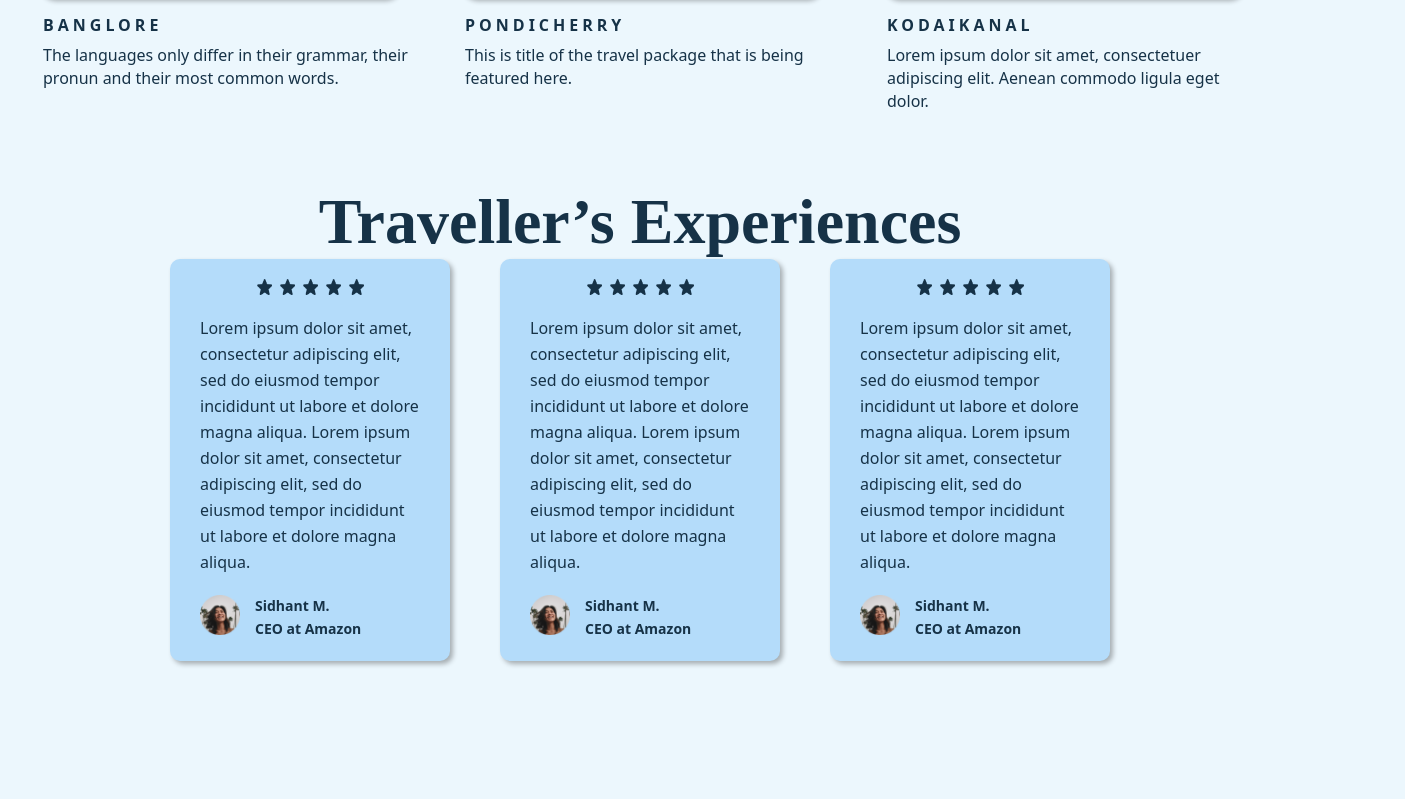
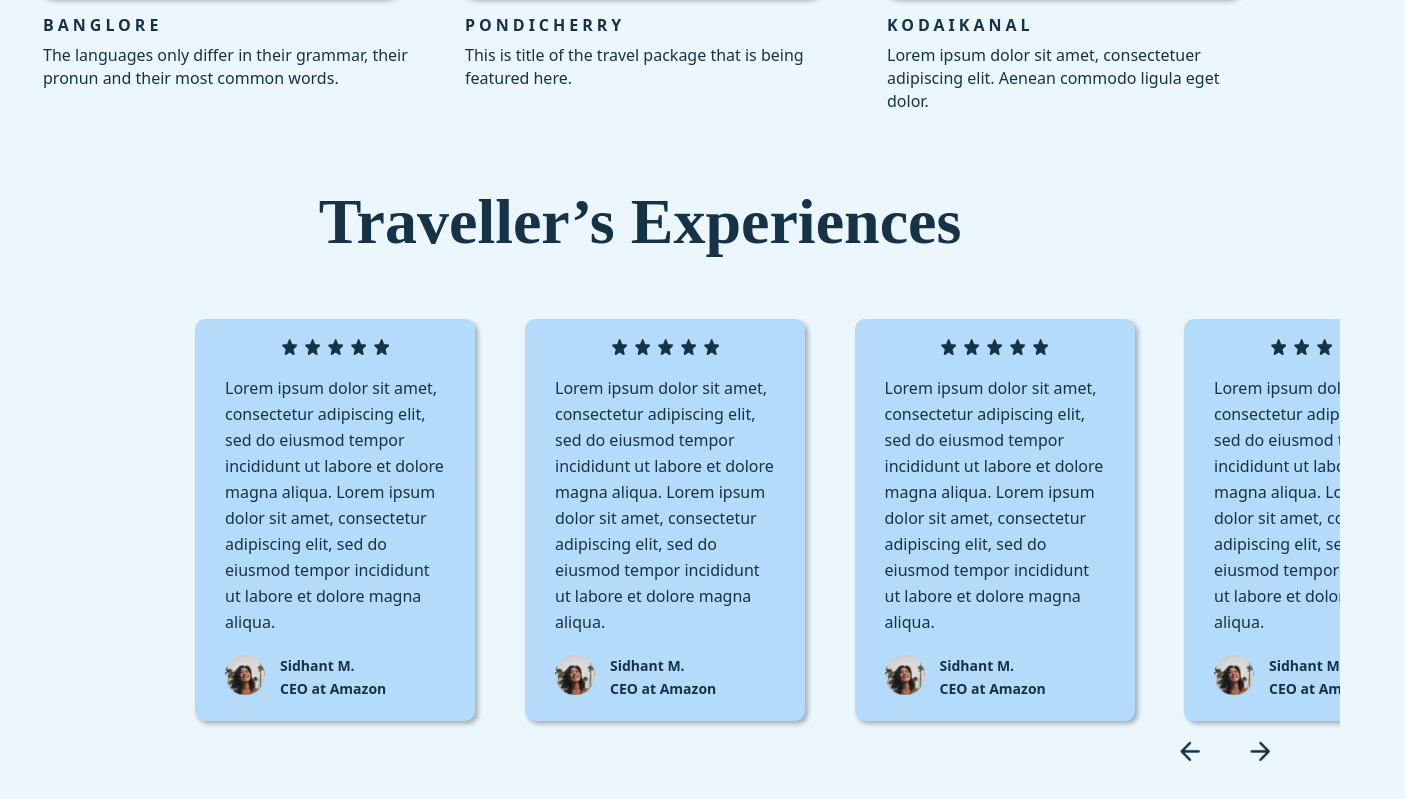
Before and after one commit to SidhantCodes/landing-page-OPYE, a Next.js app: page / in a window 1280 px wide. Shown: the part 1280-2079 px from the top of the page, 1405 px wide, since content can reach past the window. Before the commit the page ends 2009 px from the top, so only its background shows below. Built offline with nearby package versions, Linux system fonts and the light colour scheme.

Commit message:
Completed traveller expirience caraousel(need to define mapping)

```diff
--- a/src/app/globals.css
+++ b/src/app/globals.css
@@ -215,10 +215,15 @@ color: #163247;
     min-width: 0;
 }
 .travelCar{
+    margin: 60px 0 60px 250px;
+    /* margin-left: 250px; */
     width: 100%;
     display: flex;
     align-items: center;
+    justify-content: center;
     column-gap: 50px;
+    width: 100vw;;
+    /* height: ; */
 }
 .trvelExpCar{
     display: flex;
@@ -274,3 +279,24 @@ color: #163247;
     color: #163247;
     padding: 0 5px;
 }
+
+.travelCar .embla {
+    overflow: hidden;
+}
+.travelCar .embla__container {
+    display: flex;
+}
+.travelCar .embla__slide {
+    flex: 0 0 33%;
+    margin: 0 -25px;
+    min-width: 0;
+}
+
+.travelCar .arrow{
+    display: flex;
+    justify-content: end;
+    row-gap: 20px;
+    column-gap: 50px;
+    margin: 20px 70px;
+    align-items: center;
+}
--- a/src/components/TravellerExpCaraousel.jsx
+++ b/src/components/TravellerExpCaraousel.jsx
@@ -1,15 +1,83 @@
-import React from 'react'
+"use client"
+import { useCallback } from 'react'
 import TravellerExpCard from './TravellerExpCard'
-// import { travellerExp } from '@/assets/constants'
-import { pfp1 } from '../../public'
+import { travellerExp } from '@/assets/constants'
+import { pfp1, fwdArrow, bkdArrow } from '../../public'
+import useEmblaCarousel from 'embla-carousel-react'
+import Image from 'next/image'
 const TravellerExpCaraousel = () => {
+  const [emblaRef, emblaApi] = useEmblaCarousel({ loop: true })
+  const scrollPrev = useCallback(() => {    if (emblaApi) emblaApi.scrollPrev()  }, [emblaApi])
+  const scrollNext = useCallback(() => {    if (emblaApi) emblaApi.scrollNext()  }, [emblaApi])
   return (
     <div className="travelCar">
-      <TravellerExpCard rating={5} desc="Lorem ipsum dolor sit amet, consectetur adipiscing elit, sed do eiusmod tempor incididunt ut labore et dolore magna aliqua. Lorem ipsum dolor sit amet, consectetur adipiscing elit, sed do eiusmod tempor incididunt ut labore et dolore magna aliqua." name="Sidhant M." desg="CEO at Amazon" img={pfp1} />
-      <TravellerExpCard rating={5} desc="Lorem ipsum dolor sit amet, consectetur adipiscing elit, sed do eiusmod tempor incididunt ut labore et dolore magna aliqua. Lorem ipsum dolor sit amet, consectetur adipiscing elit, sed do eiusmod tempor incididunt ut labore et dolore magna aliqua." name="Sidhant M." desg="CEO at Amazon" img={pfp1} />
-      <TravellerExpCard rating={5} desc="Lorem ipsum dolor sit amet, consectetur adipiscing elit, sed do eiusmod tempor incididunt ut labore et dolore magna aliqua. Lorem ipsum dolor sit amet, consectetur adipiscing elit, sed do eiusmod tempor incididunt ut labore et dolore magna aliqua." name="Sidhant M." desg="CEO at Amazon" img={pfp1} />
+      <div className="embla" ref={emblaRef}>
+      <div className="embla__container">
+        <div className="embla__slide">
+          <TravellerExpCard rating={5} desc="Lorem ipsum dolor sit amet, consectetur adipiscing elit, sed do eiusmod tempor incididunt ut labore et dolore magna aliqua. Lorem ipsum dolor sit amet, consectetur adipiscing elit, sed do eiusmod tempor incididunt ut labore et dolore magna aliqua." name="Sidhant M." desg="CEO at Amazon" img={pfp1} />
+        </div>
+        <div className="embla__slide">
+          <TravellerExpCard rating={5} desc="Lorem ipsum dolor sit amet, consectetur adipiscing elit, sed do eiusmod tempor incididunt ut labore et dolore magna aliqua. Lorem ipsum dolor sit amet, consectetur adipiscing elit, sed do eiusmod tempor incididunt ut labore et dolore magna aliqua." name="Sidhant M." desg="CEO at Amazon" img={pfp1} />
+        </div>
+        <div className="embla__slide">
+          <TravellerExpCard rating={5} desc="Lorem ipsum dolor sit amet, consectetur adipiscing elit, sed do eiusmod tempor incididunt ut labore et dolore magna aliqua. Lorem ipsum dolor sit amet, consectetur adipiscing elit, sed do eiusmod tempor incididunt ut labore et dolore magna aliqua." name="Sidhant M." desg="CEO at Amazon" img={pfp1} />
+        </div>
+        <div className="embla__slide">
+          <TravellerExpCard rating={5} desc="Lorem ipsum dolor sit amet, consectetur adipiscing elit, sed do eiusmod tempor incididunt ut labore et dolore magna aliqua. Lorem ipsum dolor sit amet, consectetur adipiscing elit, sed do eiusmod tempor incididunt ut labore et dolore magna aliqua." name="Sidhant M." desg="CEO at Amazon" img={pfp1} />
+        </div>
+        <div className="embla__slide">
+          <TravellerExpCard rating={5} desc="Lorem ipsum dolor sit amet, consectetur adipiscing elit, sed do eiusmod tempor incididunt ut labore et dolore magna aliqua. Lorem ipsum dolor sit amet, consectetur adipiscing elit, sed do eiusmod tempor incididunt ut labore et dolore magna aliqua." name="Sidhant M." desg="CEO at Amazon" img={pfp1} />
+        </div>
+      </div>
+      <div className="arrow justify-items-end">
+        <button className="embla__prev" onClick={scrollPrev}>
+          <Image src={bkdArrow} height={20} width={20} />
+        </button>
+        <button className="embla__next" onClick={scrollNext}>
+        <Image src={fwdArrow} height={20} width={20} />
+        </button>
+      </div>
+      </div>
     </div>
   )
 }
 
 export default TravellerExpCaraousel
+
+// "use client"
+// import { useCallback } from 'react'
+// import TravellerExpCard from './TravellerExpCard'
+// import { travellerExp } from '@/assets/constants'
+// import { pfp1, fwdArrow, bkdArrow } from '../../public'
+// import useEmblaCarousel from 'embla-carousel-react'
+// import Image from 'next/image'
+
+// const TravellerExpCaraousel = () => {
+//   const [emblaRef, emblaApi] = useEmblaCarousel({ loop: true })
+//   const scrollPrev = useCallback(() => { if (emblaApi) emblaApi.scrollPrev() }, [emblaApi])
+//   const scrollNext = useCallback(() => { if (emblaApi) emblaApi.scrollNext() }, [emblaApi])
+
+//   return (
+//     <div className="travelCar">
+//       <div className="embla" ref={emblaRef}>
+//         <div className="embla__container">
+//           {travellerExp.map((experience, index) => (
+//             <div key={index} className="embla__slide">
+//               <TravellerExpCard {...experience} />
+//             </div>
+//           ))}
+//         </div>
+//         <div className="arrow justify-items-end">
+//           <button className="embla__prev" onClick={scrollPrev}>
+//             <Image src={bkdArrow} height={20} width={20} />
+//           </button>
+//           <button className="embla__next" onClick={scrollNext}>
+//             <Image src={fwdArrow} height={20} width={20} />
+//           </button>
+//         </div>
+//       </div>
+//     </div>
+//   )
+// }
+
+// export default TravellerExpCaraousel;
```
